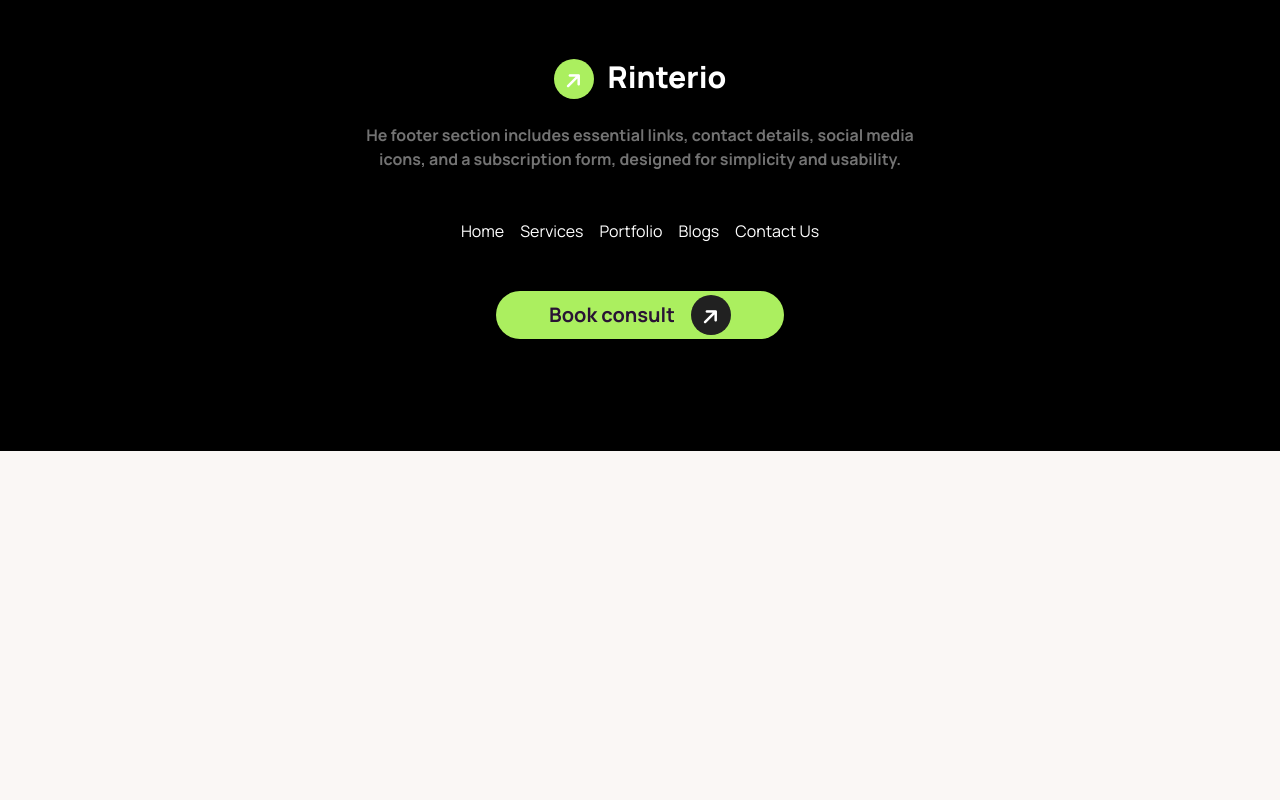
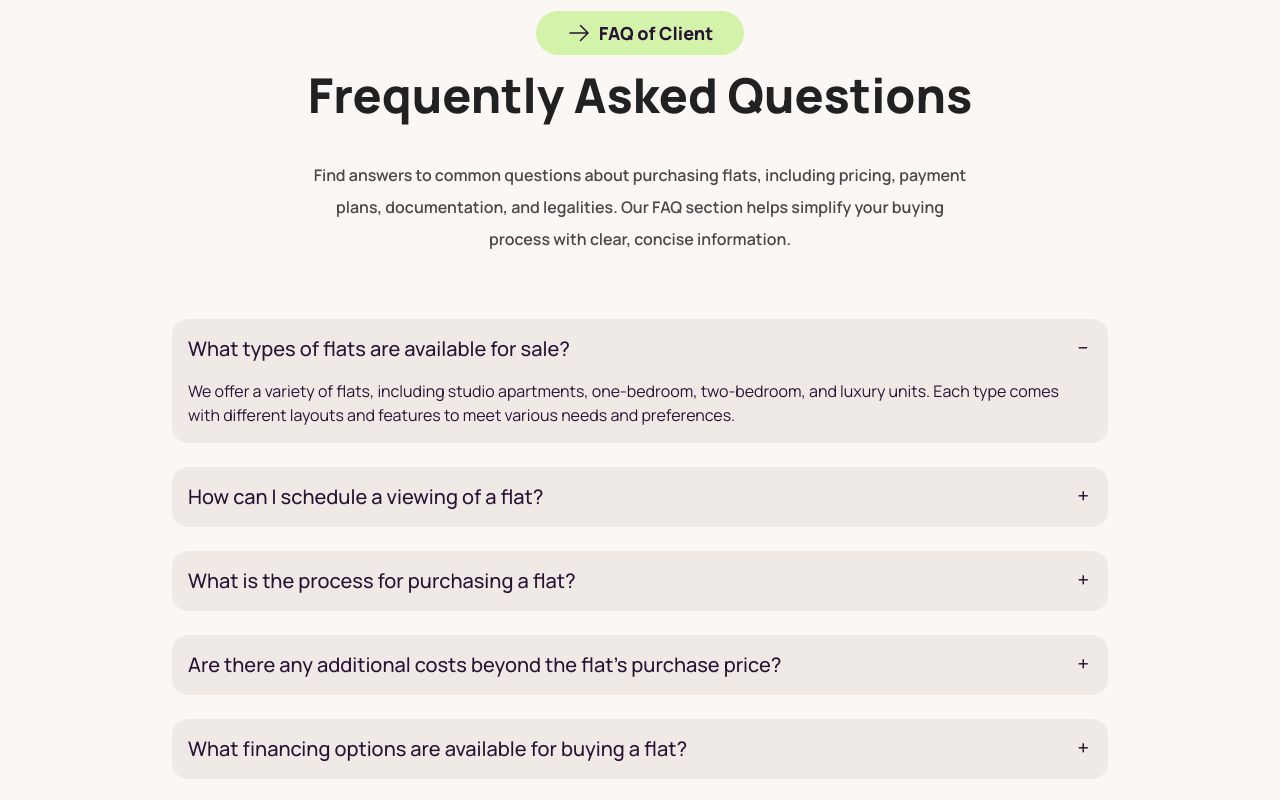
Before and after one commit to shamsuttabriz/Flat-Shop-Rinterio, a plain HTML site: page index.html in a window 1280 px wide. Shown: the part 5080-5880 px from the top of the page. Before the commit the page ends 5531 px from the top, so only its background shows below. Drawn offline with nearby package versions, Linux system fonts and the light colour scheme.

Commit message:
Added extra section faq in the website

```diff
--- a/index.html
+++ b/index.html
@@ -362,7 +362,7 @@
         </section>
 
         <!-- Contact Form Section -->
-        <section class="py-8 lg:py-16 px-4 bg-[url('/assets/bg.jpg')] bg-no-repeat bg-cover">
+        <section class="py-20 lg:py-16 px-4 bg-[url('/assets/bg.jpg')] bg-no-repeat bg-cover">
             <div class="container mx-auto">
                 <div class="w-full lg:w-3/5 lg:mx-auto lg:mb-10">
                     <div class="bg-secondary w-52 justify-center flex items-center text-lg font-extrabold px-4 py-2 mx-auto rounded-full">
@@ -397,6 +397,62 @@
                 </div>
             </div>
         </section>
+
+        <!-- FAQ Section -->
+        <section class="container mx-auto">
+            <div class="py-20 lg:py-16 px-4">
+                <div class="w-full lg:w-3/5 lg:mx-auto lg:mb-10">
+                    <div class="bg-secondary w-52 justify-center flex items-center text-lg font-extrabold px-4 py-2 mx-auto rounded-full">
+                        <span class="mr-2">
+                            <svg xmlns="http://www.w3.org/2000/svg" fill="none" viewBox="0 0 24 24" stroke-width="1.5" stroke="currentColor" class="size-6">
+                            <path stroke-linecap="round" stroke-linejoin="round" d="M13.5 4.5 21 12m0 0-7.5 7.5M21 12H3" />
+                          </svg>
+                        </span> FAQ of Client</div>
+                    <h1 class="text-3xl my-4 lg:text-5xl px-4 text-dark font-extrabold text-center">Frequently Asked Questions</h1>
+                    <p class="py-6 px-2 lg:px-12 text-base text-deep-dark font-semibold leading-8 text-center">
+                        Find answers to common questions about purchasing flats, including pricing, payment plans, documentation, and legalities. Our FAQ section helps simplify your buying process with clear, concise information.
+                    </p>
+                </div>
+                <!-- FAW start -->
+                <div class="w-full lg:w-3/4 mx-auto space-y-6">
+                    <div class="collapse collapse-plus bg-base-200">
+                        <input type="radio" name="my-accordion-3" checked="checked" />
+                        <div class="collapse-title text-xl font-medium">What types of flats are available for sale?</div>
+                        <div class="collapse-content">
+                            <p>We offer a variety of flats, including studio apartments, one-bedroom, two-bedroom, and luxury units. Each type comes with different layouts and features to meet various needs and preferences.</p>
+                        </div>
+                    </div>
+                    <div class="collapse collapse-plus bg-base-200">
+                        <input type="radio" name="my-accordion-3" />
+                        <div class="collapse-title text-xl font-medium">How can I schedule a viewing of a flat?</div>
+                        <div class="collapse-content">
+                            <p>o schedule a viewing, please contact us through our website’s contact form or call our sales team directly. We’ll arrange a convenient time for you to visit and tour the available flats.</p>
+                        </div>
+                    </div>
+                    <div class="collapse collapse-plus bg-base-200">
+                        <input type="radio" name="my-accordion-3" />
+                        <div class="collapse-title text-xl font-medium">What is the process for purchasing a flat?</div>
+                        <div class="collapse-content">
+                            <p>The purchasing process involves selecting a flat, submitting an application, and securing financing if needed. Once approved, you’ll sign a purchase agreement and complete the payment process, followed by the transfer of ownership.</p>
+                        </div>
+                    </div>
+                    <div class="collapse collapse-plus bg-base-200">
+                        <input type="radio" name="my-accordion-3" />
+                        <div class="collapse-title text-xl font-medium">Are there any additional costs beyond the flat’s purchase price?</div>
+                        <div class="collapse-content">
+                            <p>Yes, additional costs may include property taxes, maintenance fees, registration fees, and legal charges. We provide a detailed breakdown of these costs during the purchasing process.</p>
+                        </div>
+                    </div>
+                    <div class="collapse collapse-plus bg-base-200">
+                        <input type="radio" name="my-accordion-3" />
+                        <div class="collapse-title text-xl font-medium">What financing options are available for buying a flat?</div>
+                        <div class="collapse-content">
+                            <p>We offer various financing options, including partnerships with banks for mortgage loans and installment payment plans. Our sales team can provide guidance on the best options based on your financial situation.</p>
+                        </div>
+                    </div>
+                </div>
+            </div>
+        </section>
     </main>
 
     <footer class="bg-black py-28 px-6">
```
